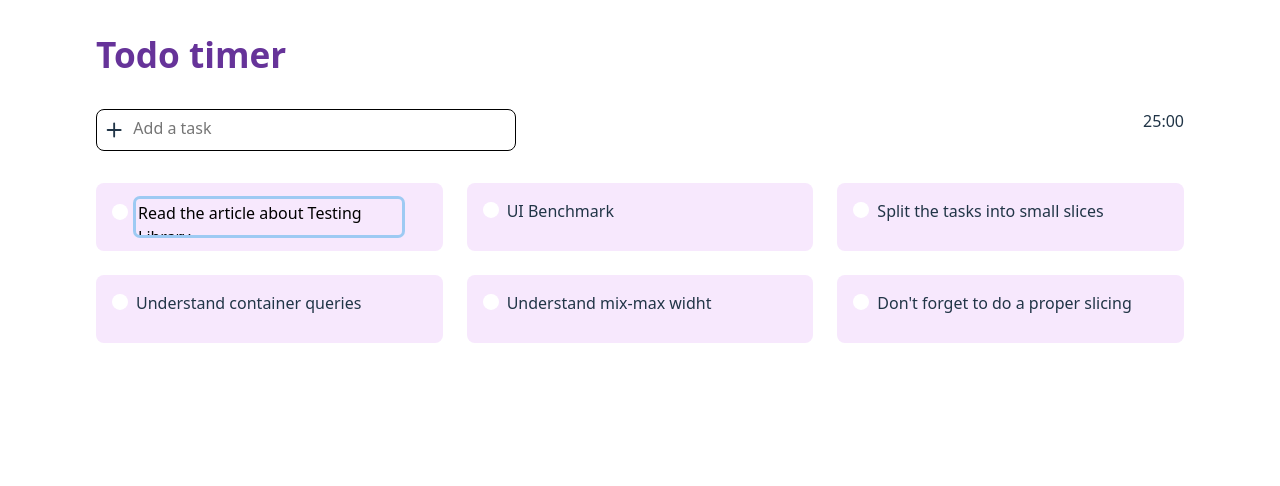
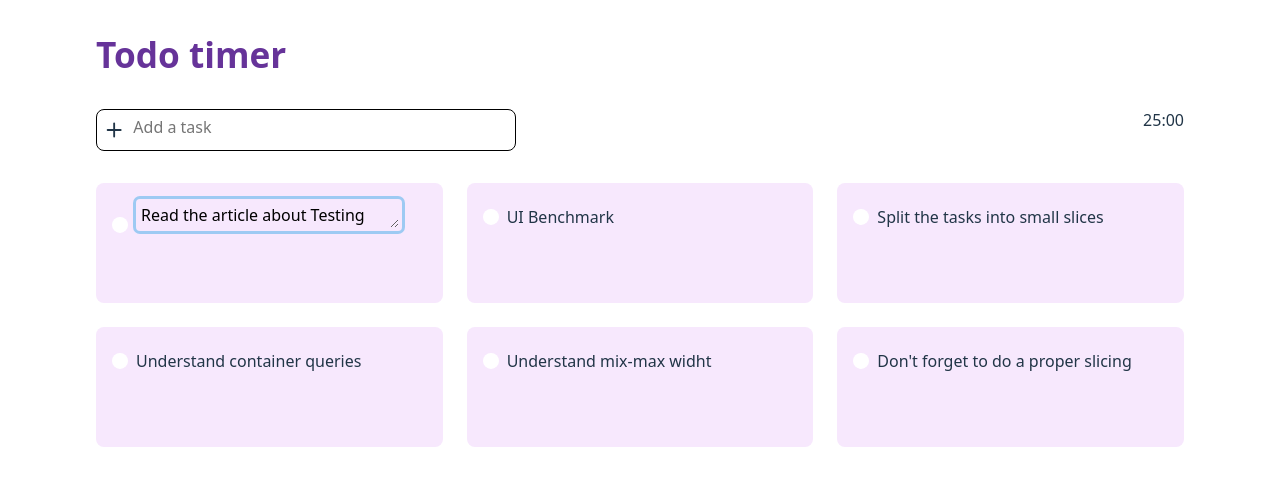
Before and after one commit to meegido/todo-timer, a React (Vite) app: page / in a window 1280 px wide. Both pictures are taken after a click on the element "Read the article about Testing Library". Shown: the top 486 px of the page. Built offline with nearby package versions, Linux system fonts and the light colour scheme.

Commit message:
textarea jumping

```diff
--- a/src/components/todo-item/todo-item.module.css
+++ b/src/components/todo-item/todo-item.module.css
@@ -17,6 +17,7 @@
   align-items: baseline;
   background-color: #f7e8fd;
   border-radius: 8px;
+  height: 120px;
 }
 
 .done,
@@ -31,35 +32,27 @@
   text-decoration-color: var(--form-control-color);
 }
 
-.done,
-.todo__title,
-.input__wrapper textarea {
+.check__wrapper {
   height: 36px;
-}
-
-.card fieldset {
-  box-sizing: border-box;
   display: flex;
-  align-items: baseline;
-  border: none;
-  padding: 0;
-  margin: 0;
+  align-items: center;
 }
 
 .input__wrapper textarea {
   background-color: transparent;
-  border: none;
+  border: 3px solid transparent;
   border-radius: 4px;
-  box-sizing: border-box;
-  margin: 0;
-  font-size: inherit;
-  resize: none;
-
+  /* margin: 0;
+  font-size: inherit; */
   transition: border 0.5s;
 
-  min-width: 290px;
-  max-width: 494px;
+  /* min-width: 290px;
+  max-width: 494px; */
   width: 100%;
+  resize: block;
+
+  /* height: 5rem;
+  width: 29rem; */
 
   @media (min-width: 768px) {
     min-width: 276px;
@@ -78,6 +71,7 @@
   }
 }
 
+.card textarea:focus-visible,
 .card textarea:focus {
   outline: none;
   box-shadow: 0 0 0 3px rgba(21, 156, 228, 0.4);
@@ -96,8 +90,7 @@
   height: 16px;
   border-radius: 50%;
   transform: translateY(-0.005em);
-
-  display: grid;
+  display: flex;
   place-content: center;
 }
 
--- a/src/components/todo-item/todo-item.tsx
+++ b/src/components/todo-item/todo-item.tsx
@@ -25,8 +25,8 @@ const TodoItem = ({ todo, onUpdateTodo }: TodoItemProps) => {
   };
 
   return (
-    <form className={styles.card}>
-      <fieldset className={styles.check__wrapper}>
+    <div className={styles.card}>
+      <div className={styles.check__wrapper}>
         <label htmlFor="done" className={styles.visually__hidden}>
           Check or uncheck the todo as done
         </label>
@@ -39,9 +39,9 @@ const TodoItem = ({ todo, onUpdateTodo }: TodoItemProps) => {
           checked={isTodoDone}
           onChange={() => setIsTodoDone(!isTodoDone)}
         />
-      </fieldset>
+      </div>
       {isEditMode ? (
-        <fieldset className={styles.input__wrapper}>
+        <div className={styles.input__wrapper}>
           <label className={styles.visually__hidden} htmlFor="todo">
             Edit your todo title
           </label>
@@ -52,6 +52,7 @@ const TodoItem = ({ todo, onUpdateTodo }: TodoItemProps) => {
             aria-label="Edit your todo title"
             placeholder={todo.title}
             maxLength={200}
+            rows={1}
             value={editTodoValue || todo.title}
             onChange={(event) => {
               setEditTodoValue(event.target.value);
@@ -74,7 +75,7 @@ const TodoItem = ({ todo, onUpdateTodo }: TodoItemProps) => {
             //   setEditTodoValue(todo.title);
             // }}
           />
-        </fieldset>
+        </div>
       ) : (
         <p
           className={isTodoDone ? styles.done : styles.todo__title}
@@ -85,7 +86,7 @@ const TodoItem = ({ todo, onUpdateTodo }: TodoItemProps) => {
           {todo.title}
         </p>
       )}
-    </form>
+    </div>
   );
 };
 
--- a/src/components/todo-list/todo-list.module.css
+++ b/src/components/todo-list/todo-list.module.css
@@ -1,10 +1,12 @@
 .card__wrapper {
   display: flex;
-  justify-content: flex-start;
+  justify-content: center;
+  align-items: center;
   flex: 1 1 calc(33.333% - 16px);
   min-width: 324px;
   max-width: 494px;
   width: 100%;
+  height: 120px;
 
   @media (min-width: 1200px) {
     min-width: 324px;
--- a/src/main.css
+++ b/src/main.css
@@ -56,6 +56,26 @@ body {
   -webkit-font-smoothing: antialiased;
   display: flex;
   place-items: center;
+  font:
+    16px/1.4 system-ui,
+    -apple-system,
+    sans-serif;
+}
+
+button,
+input,
+optgroup,
+select,
+textarea {
+  font-family: inherit;
+  font-size: 100%;
+  line-height: 1.15;
+  margin: 0;
+}
+
+button,
+input {
+  overflow: visible;
 }
 
 img,
@@ -72,6 +92,10 @@ button,
 textarea,
 select {
   font: inherit;
+}
+
+input[type='text'] {
+  border-radius: 0;
 }
 
 p,
```
